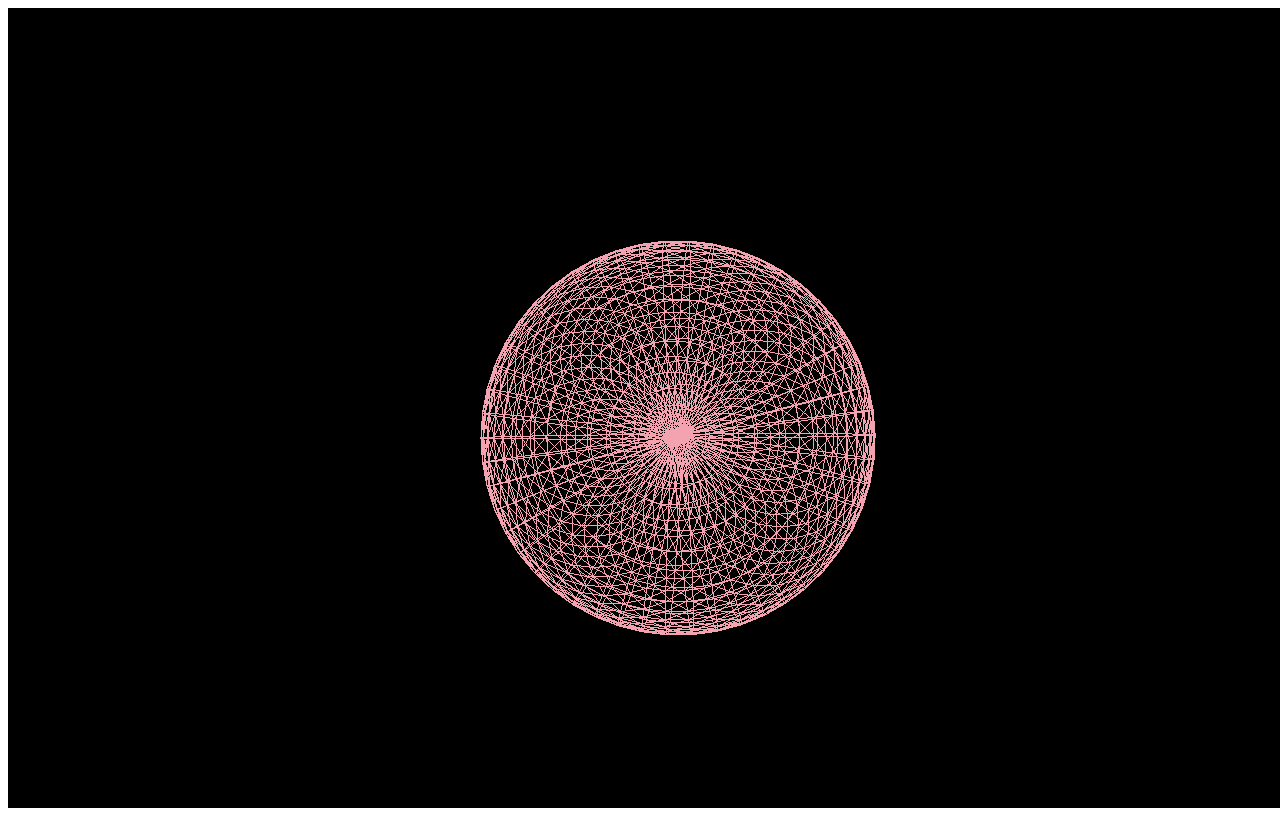
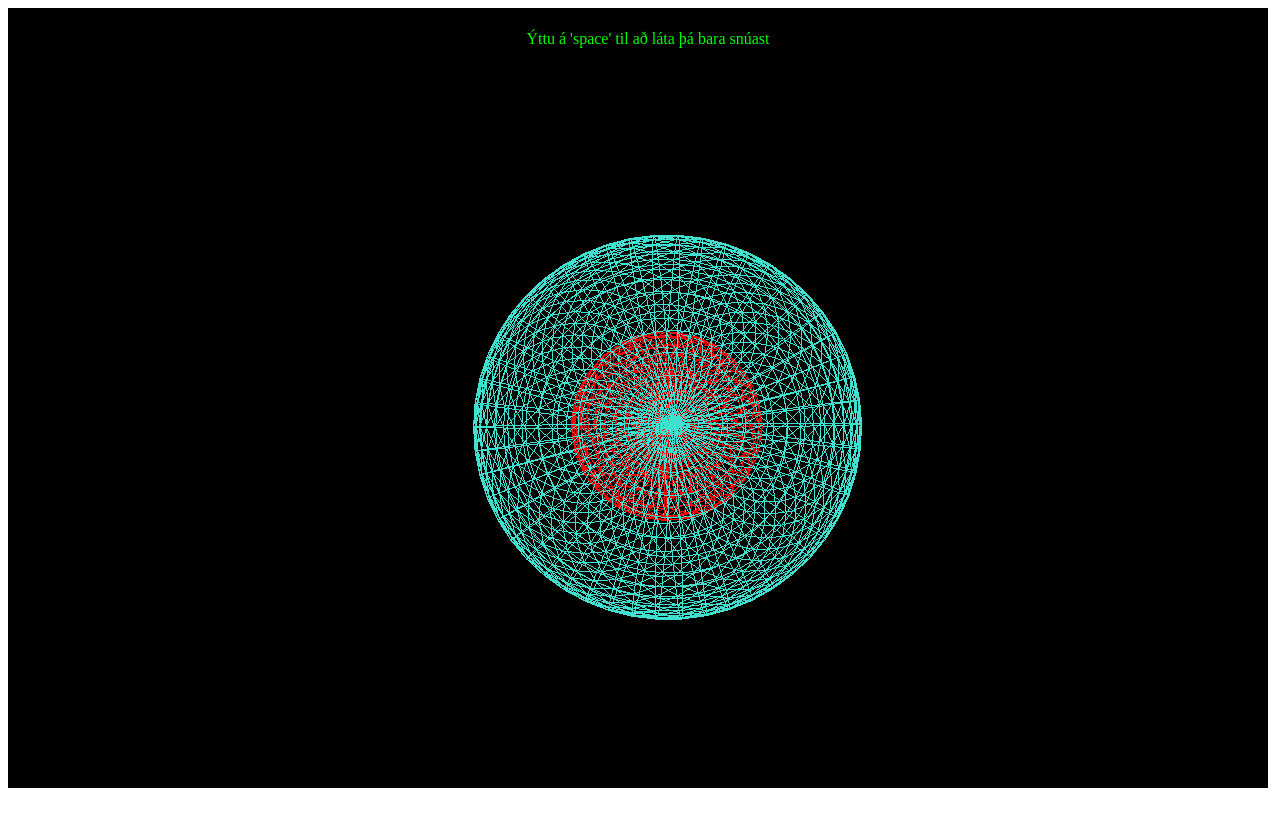
Before and after one commit to AgustOrnEidsson/vidmotsforr, a plain HTML site: page WebGL_3D/index.html in a window 1280 px wide. Drawn offline with Linux system fonts and the light colour scheme; animation ran at ten frames a second.

Commit message:
annar hringur og litur og texti og hreyfing og :) og bless

```diff
--- a/WebGL_3D/Scripts/app.js
+++ b/WebGL_3D/Scripts/app.js
@@ -2,12 +2,22 @@ var scene = new THREE.Scene();
 
 var camera = new THREE.PerspectiveCamera(45, window.innerWidth / window.innerHeight, 0.1, 1000);
 
-var light = new THREE.PointLight(0xFFFFFF);
-light.position.set(300, 40, 50);
+var light = new THREE.PointLight(0xFFDE00,1.0);
+light.position.set(100, 100, 50);
 scene.add(light);
 
+ var keysDown = {};
+
+addEventListener("keydown", function (e) {
+    keysDown[e.keyCode] = true;
+  }, false);
+
+addEventListener("keyup", function (e) {
+    delete keysDown[e.keyCode];
+  }, false);
+
 var renderer = new THREE.WebGLRenderer();
-renderer.setSize(window.innerWidth, window.innerHeight);
+renderer.setSize(window.innerWidth-20, window.innerHeight-20);
 document.body.appendChild(renderer.domElement);
 
 var radius = 40;
@@ -18,25 +28,38 @@ var t = 0;
 
 var geometry = new THREE.SphereGeometry(radius, segments, rings);
 var material = new THREE.MeshBasicMaterial({
-  color: 0xF3A2B0,
+  color: "rgb(64, 224, 208)",
+  wireframe: true
+});
+var geometry1 = new THREE.SphereGeometry(radius/2, segments/2, rings/2);
+var material1 = new THREE.MeshBasicMaterial({
+  color: "rgb(255, 0, 0)",
   wireframe: true
 });
 
 var cube = new THREE.Mesh(geometry, material);
 scene.add(cube);
 
+var cube1 = new THREE.Mesh(geometry1, material1);
+scene.add(cube1);
+
 camera.translateZ( distance );
-
 
 
 var render = function() {
   	requestAnimationFrame(render);
   	t += 0.01;
-
+  	if (32 in keysDown) {
+        t-=0.01;
+      }
   	cube.rotation.x += 0.03;
   	cube.rotation.y += 0.01;
   	cube.position.x = 7*Math.sin(t*2);
   	cube.position.y = -7*Math.sin(t*2);
+  	cube1.rotation.x += 0.02;
+  	cube1.rotation.y += 0.06;
+  	cube1.position.x = 7*Math.sin(t*2);
+  	cube1.position.y = -7*Math.sin(t*2);
 
   	renderer.render(scene, camera);
 };
--- a/WebGL_3D/index.html
+++ b/WebGL_3D/index.html
@@ -3,9 +3,11 @@
 	<head>
 		<meta charset="utf-8">
 		<title>Hringur</title>
+		<link rel="stylesheet" type="text/css" href="styles.css">
 	</head>
 	<body>
     	<script src="Scripts/three.min.js"></script>
     	<script type="text/javascript" src="Scripts/app.js"></script>
+    	<div id="info">Ýttu á 'space' til að láta þá bara snúast</div>
    	</body>
 </html>
--- /dev/null
+++ b/WebGL_3D/styles.css
@@ -0,0 +1,9 @@
+#info {
+	position: absolute;
+	color: lime;
+	top: 30px;
+	width: 100%;
+	text-align: center;
+	z-index: 100;
+	display:block;
+}
```
